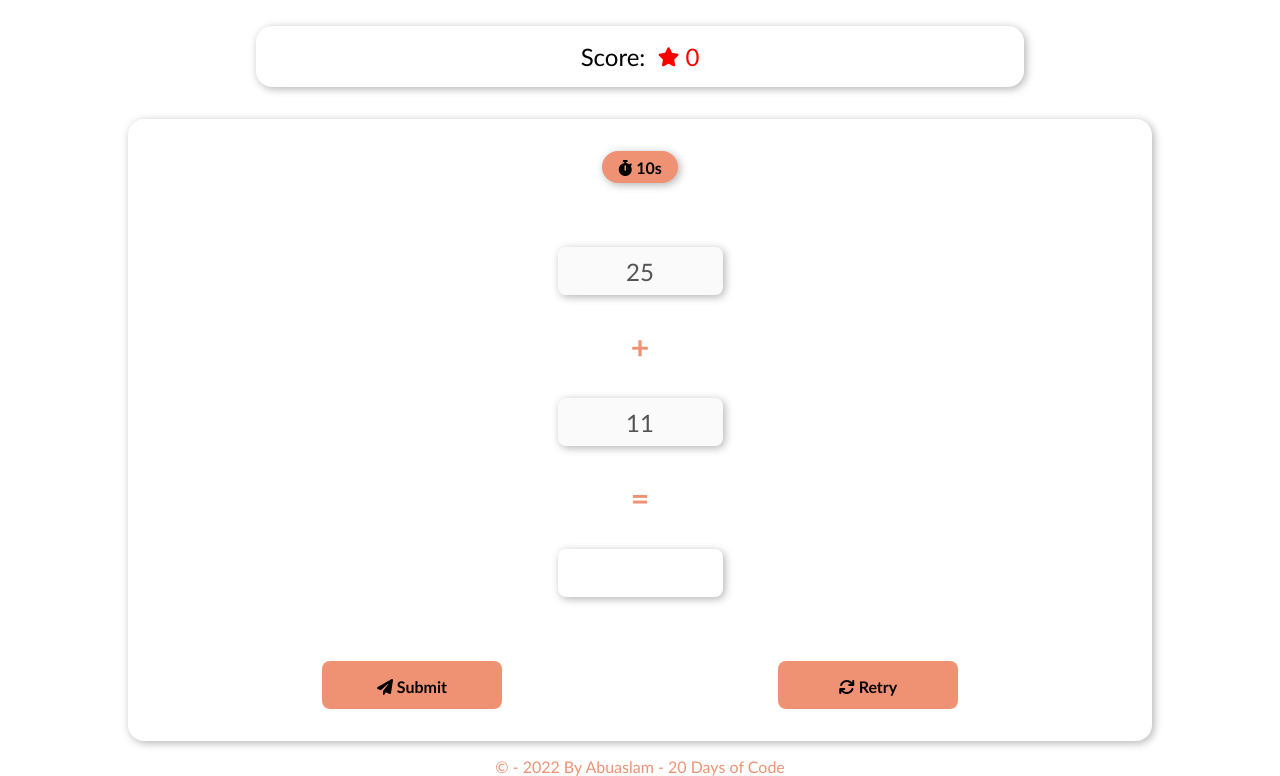
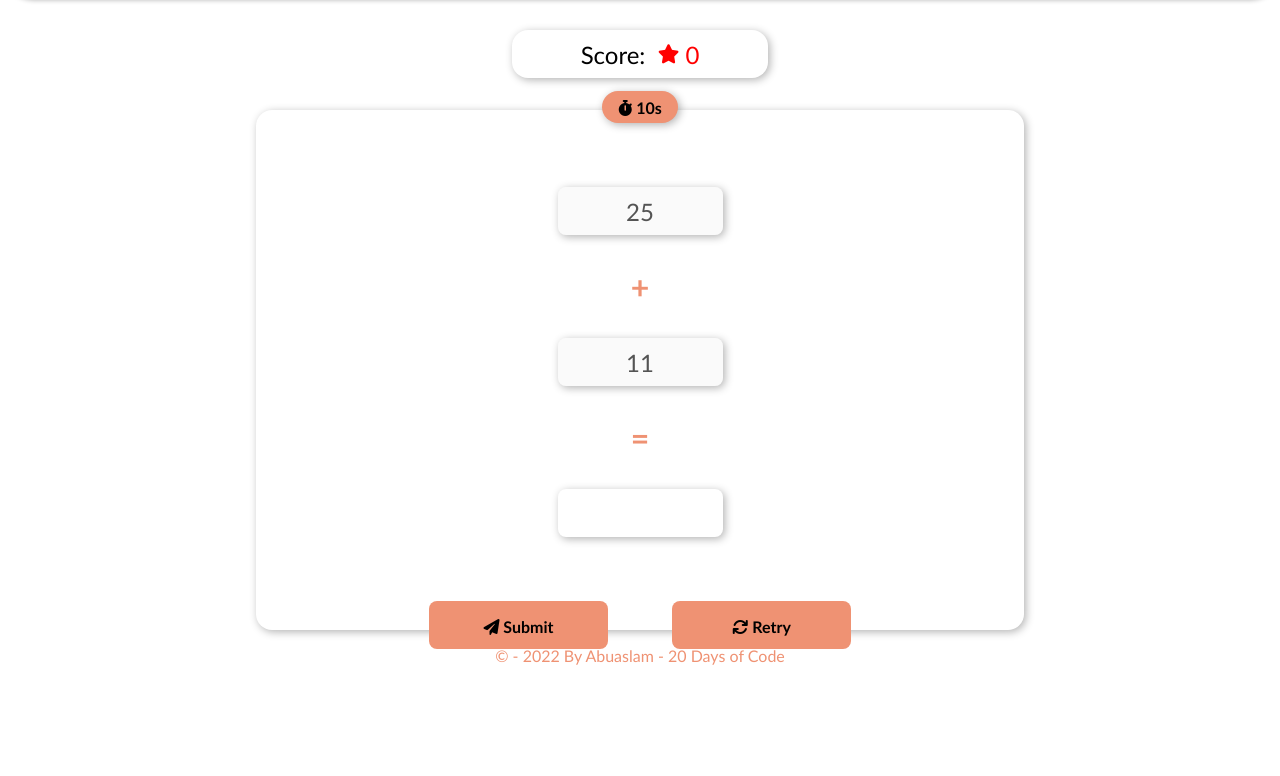
Before and after one commit to Abuaslamtech/Addition-Game, a plain HTML site: page index.html in a window 1280 px wide. Shown: the part 82-858 px from the top of the page. After the commit the page ends 800 px from the top, so only its background shows below. Drawn offline with Linux system fonts and the light colour scheme.

Commit message:
Update style.css

```diff
--- a/style.css
+++ b/style.css
@@ -7,6 +7,7 @@
     "Lucida Sans", Arial, sans-serif;
 }
 header {
+  height: 10vh;
   background-color: #ef9273;
   color: #0d0d0d;
   padding: 1rem;
@@ -17,6 +18,7 @@ header {
 }
 main {
   width: 80vw;
+  height: 65vh;
   box-shadow: 2px 2px 9px rgba(0, 0, 0, 0.3);
   display: flex;
   flex-direction: column;
@@ -25,7 +27,8 @@ main {
   margin: auto;
   margin-top: 2rem;
   border-radius: 1rem;
-  padding: 2rem 0;
+  padding: 2rem;
+  box-sizing: border-box;
 }
 .timer {
   margin-bottom: 2rem;
@@ -53,6 +56,7 @@ main {
 }
 button {
   width: 48%;
+  height: 3rem;
   padding: 1rem;
   background-color: #ef9273;
   border-radius: 1rem;
@@ -68,6 +72,7 @@ button {
 
 input {
   width: 40%;
+  height: 3rem;
   margin: auto;
   box-shadow: 2px 2px 9px rgba(0, 0, 0, 0.3);
   width: 50%;
@@ -95,6 +100,7 @@ footer {
 }
 .rboard {
   width: 60%;
+  height: 6vh;
   display: flex;
   justify-content: center;
   align-items: center;
@@ -113,11 +119,15 @@ footer {
     display: flex;
     flex-direction: column;
     gap: 2rem;
+    width: 60vw;
+    padding: 4rem;
+  }
+  .rboard {
+    width: 20%;
   }
   .btns {
     display: flex;
-    justify-content: space-around;
-    gap: 1rem;
+    gap: 4rem;
   }
   button {
     width: 20%;
```
